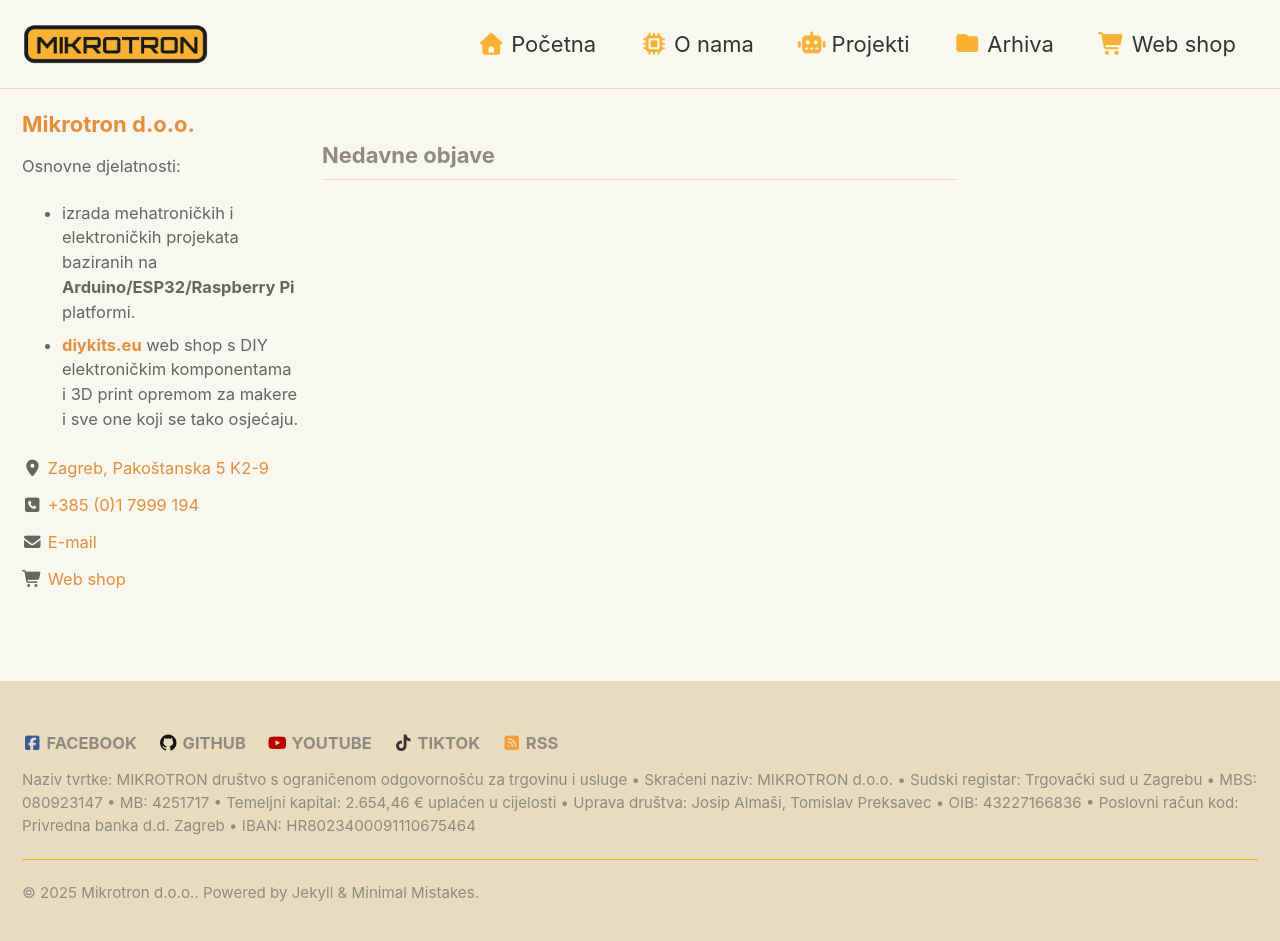
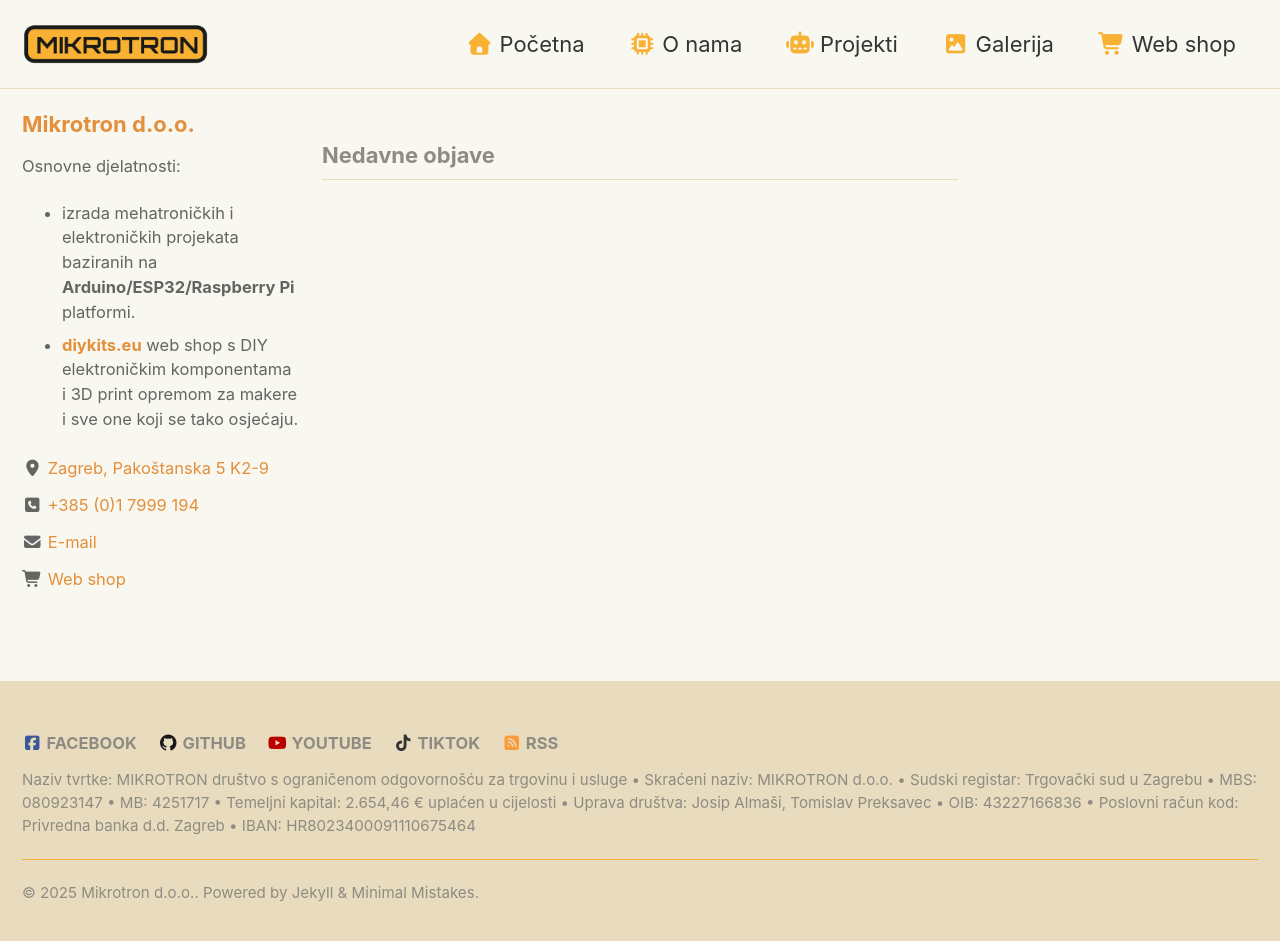
Before and after one commit to mikrotron-zg/mikrotron.hr, a Jekyll site: the page built from index.html, in a window 1280 px wide and 949 px high. Shown: the top 941 px of the window. Built offline with Jekyll 4.4.1, drawn with Linux system fonts in a browser that asks for light colours; cached includes are drawn as plain includes; the list of posts is cut into pages by our own code.

```diff
--- a/_data/navigation.yml
+++ b/_data/navigation.yml
@@ -9,9 +9,9 @@ main:
   - title: "Projekti"
     url: /projects/
     icon: "fas fa-robot"
-  - title: "Arhiva"
-    url: /archive/
-    icon: "fas fa-folder"
+  - title: "Galerija"
+    url: /gallery/
+    icon: "fas fa-image"
   - title: "Web shop"
     url: https://diykits.eu
     icon: "fas fa-cart-shopping"
```
